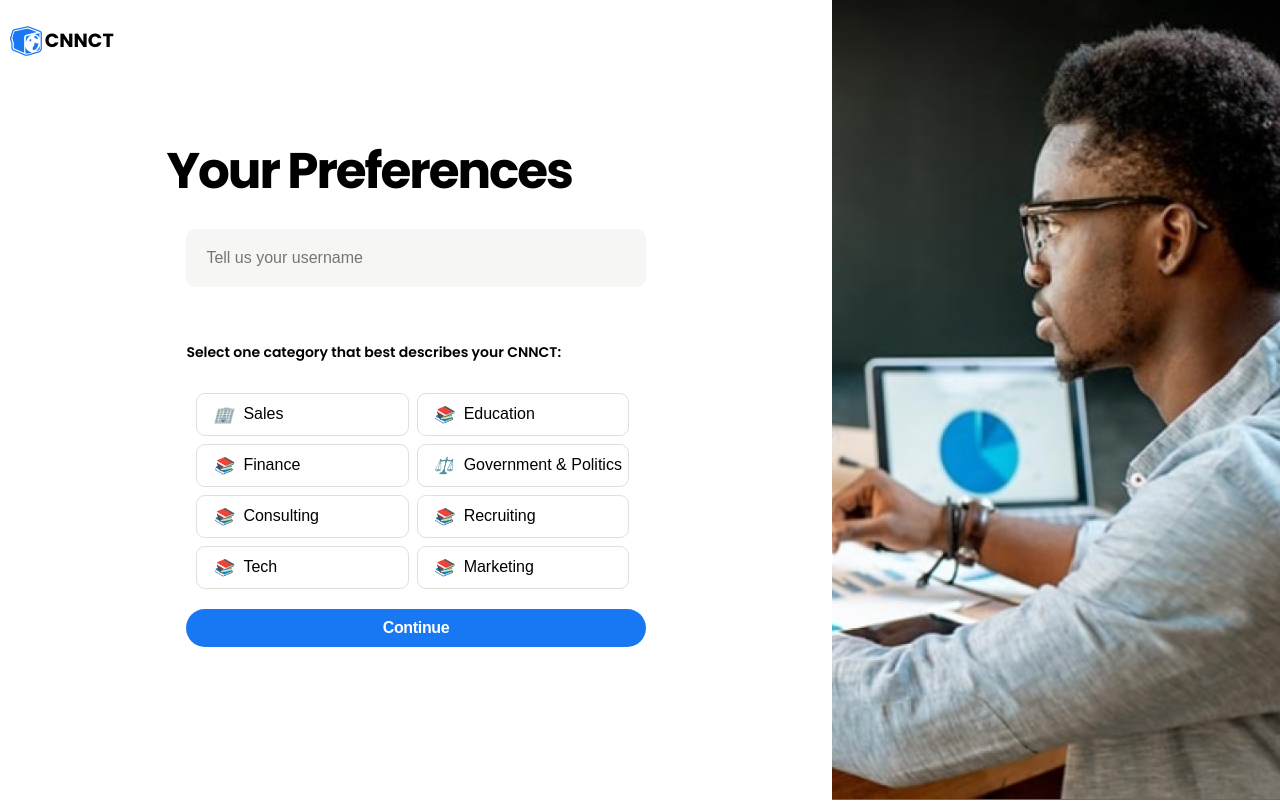
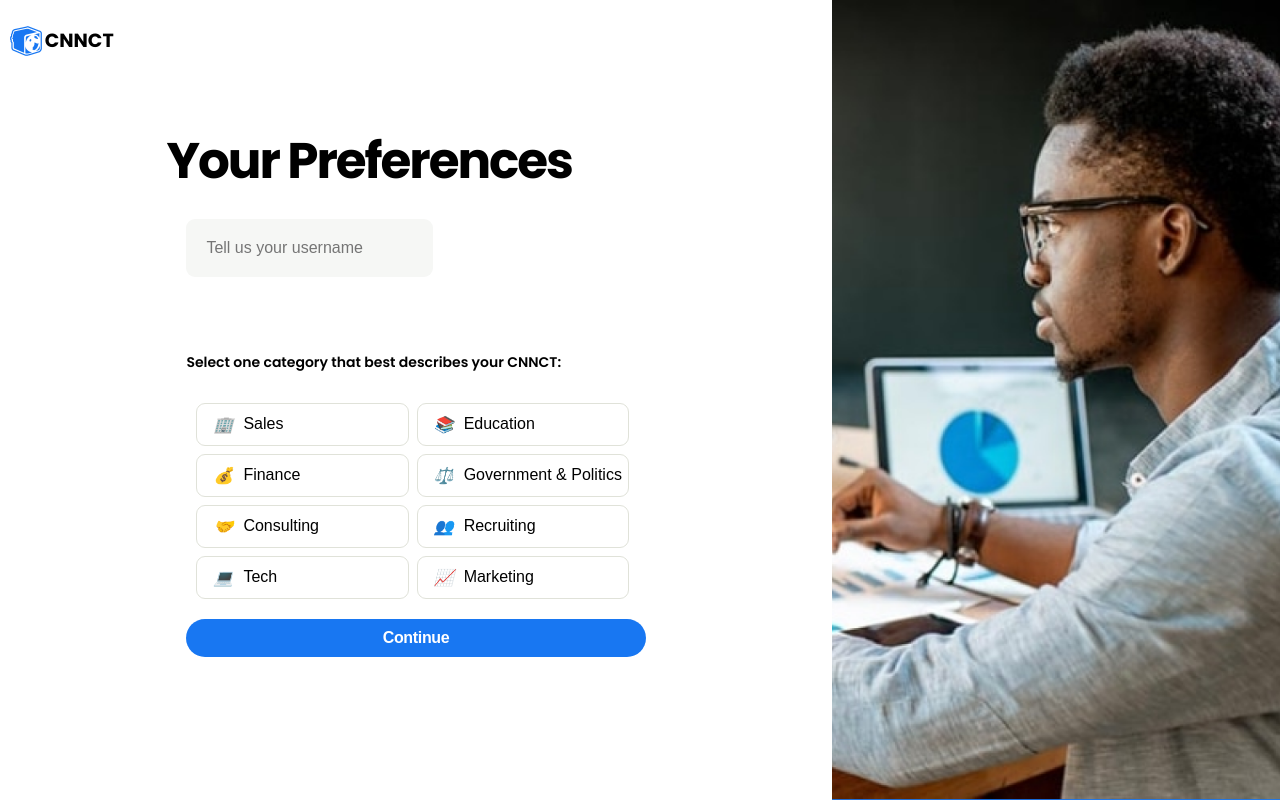
Before and after one commit to annuu1/meeting-scheduler, a React (Vite) app in the folder frontend/: page /preferences in a window 1280 px wide. Built offline with nearby package versions, Linux system fonts and the light colour scheme.

Commit message:
Add username availability check and preference selection to auth routes and frontend

```diff
--- a/frontend/src/components/auth/Preferences.jsx
+++ b/frontend/src/components/auth/Preferences.jsx
@@ -1,34 +1,102 @@
-import React, { useState } from 'react';
+import React, { useState, useEffect, useCallback } from 'react';
+import axios from 'axios';
 import styles from '../../styles/Preferences.module.css';
 import authImg from '../../assets/auth_bg.png';
 import Header from '../layout/Header';
-
-import finance from '../../assets/preferencesIcons/finance.svg';
+import { useNavigate } from 'react-router-dom';
 
 function Preferences() {
+  const navigate = useNavigate();
   const [formData, setFormData] = useState({
-    firstName:"",
-    lastName:"",
-    email:"",
-    password:"",
-    confirmPassword:"",
-  })
+    username: "",
+    preferences: "",
+  });
+  const [usernameAvailable, setUsernameAvailable] = useState(null);
+  const [loading, setLoading] = useState(false);
 
   const categories = [
     { name: 'Sales', icon: '🏢' },
     { name: 'Education', icon: '📚' },
-    { name: 'Finance', icon: '📚' },
+    { name: 'Finance', icon: '💰' },
     { name: 'Government & Politics', icon: '⚖️' },
-    { name: 'Consulting', icon: '📚' },
-    { name: 'Recruiting', icon: '📚' },
-    { name: 'Tech', icon: '📚' },
-    { name: 'Marketing', icon: '📚' },
+    { name: 'Consulting', icon: '🤝' },
+    { name: 'Recruiting', icon: '👥' },
+    { name: 'Tech', icon: '💻' },
+    { name: 'Marketing', icon: '📈' },
   ];
 
-  const handleChange = (e)=>{
-    const {name, value} = e.target;
-    setFormData((prev)=>({...prev, [name]:value}) )
+  const debounce = (func, delay) => {
+    let timeoutId;
+    return (...args) => {
+      clearTimeout(timeoutId);
+      timeoutId = setTimeout(() => func(...args), delay);
+    };
+  };
+
+  const checkUsernameAvailability = async (username) => {
+    if (!username) {
+      setUsernameAvailable(null);
+      return;
     }
+    setLoading(true);
+    try {
+      const response = await axios.get(`http://localhost:5000/api/auth/check-username/${username}`);
+      setUsernameAvailable(response.data.available);
+    } catch (error) {
+      console.error('Error checking username:', error);
+      setUsernameAvailable(null);
+    } finally {
+      setLoading(false);
+    }
+  };
+
+  const debouncedCheckUsername = useCallback(debounce(checkUsernameAvailability, 500), []);
+
+  const handleChange = (e) => {
+    const { name, value } = e.target;
+    setFormData((prev) => ({ ...prev, [name]: value }));
+    if (name === 'username') {
+      debouncedCheckUsername(value);
+    }
+  };
+
+  const handleCategorySelect = (category) => {
+    setFormData((prev) => ({ ...prev, preferences: category }));
+  };
+
+  const handleSubmit = async (e) => {
+    e.preventDefault();
+    if (!formData.username || !formData.preferences) {
+      alert('Please provide a username and select a category.');
+      return;
+    }
+    if (!usernameAvailable) {
+      alert('Username is not available. Please choose another.');
+      return;
+    }
+
+    const token = localStorage.getItem('token');
+    if (!token) {
+      alert('Please log in first.');
+      navigate('/login');
+      return;
+    }
+
+    try {
+      const response = await axios.put(
+        'http://localhost:5000/api/auth/preferences',
+        { username: formData.username, preferences: formData.preferences },
+        { headers: { Authorization: `Bearer ${token}` } }
+      );
+      if (response.data.success) {
+        alert('Preferences saved successfully!');
+        navigate('/dashboard');
+      }
+    } catch (error) {
+      console.error('Error saving preferences:', error);
+      alert(error.response?.data?.error || 'An error occurred while saving preferences.');
+    }
+  };
 
   return (
     <div className={styles.container}>
@@ -38,29 +106,50 @@ const [formData, setFormData] = useState({
       <div className={styles.formContainer}>
         <div className={styles.formWrapper}>
           <div className={styles.formHeader}>
-              <h1 className={styles.formHeaderSignin} >Your Preferences</h1>
+            <h1 className={styles.formHeaderSignin}>Your Preferences</h1>
           </div>
-          <form className={styles.form}>
-            <input type="text" placeholder='Tell us your username'
-            name='username' value={formData.username}
-            onChange={handleChange} className={styles.input}
-            required/>
+          <form className={styles.form} onSubmit={handleSubmit}>
+            <div className={styles.inputGroup}>
+              <input
+                type="text"
+                placeholder="Tell us your username"
+                name="username"
+                value={formData.username}
+                onChange={handleChange}
+                className={styles.input}
+                required
+              />
+              {formData.username && (
+                <span className={styles.usernameStatus}>
+                  {loading
+                    ? 'Checking...'
+                    : usernameAvailable === true
+                    ? 'Username available'
+                    : usernameAvailable === false
+                    ? 'Username taken'
+                    : ''}
+                </span>
+              )}
+            </div>
             <p>Select one category that best describes your CNNCT:</p>
             <div className={styles.grid}>
-            {
-                categories.map((category, index)=>{
-                    return (
-                        <button key={index} className={styles.categoryButton}>
+              {categories.map((category, index) => (
+                <button
+                  key={index}
+                  type="button"
+                  className={`${styles.categoryButton} ${
+                    formData.preferences === category.name ? styles.selected : ''
+                  }`}
+                  onClick={() => handleCategorySelect(category.name)}
+                >
                   <i className={styles.categoryIcon}>{category.icon}</i>
                   <div className={styles.categoryName}>{category.name}</div>
                 </button>
-                    )
-                })
-            }
-
+              ))}
             </div>
-
-            <button type="submit" className={styles.submitButton} >Continue</button>
+            <button type="submit" className={styles.submitButton} disabled={loading}>
+              Continue
+            </button>
           </form>
         </div>
       </div>
@@ -68,6 +157,7 @@ const [formData, setFormData] = useState({
         <img src={authImg} alt="auth image bg" />
       </div>
     </div>
-  )}
+  );
+}
 
 export default Preferences;
--- a/frontend/src/styles/Preferences.module.css
+++ b/frontend/src/styles/Preferences.module.css
@@ -110,6 +110,36 @@
     object-fit: cover;
 }
 
+.usernameStatus {
+    font-size: 0.9rem;
+    margin-top: 5px;
+    color: #1b27d4;
+  }
+
+  .usernameStatus.available {
+    color: green;
+  }
+
+  .usernameStatus.taken {
+    color: red;
+  }
+
+  .categoryButton:hover {
+    background: #f5f5f5;
+  }
+
+  .categoryButton.selected {
+    background: #007bff;
+    color: #fff;
+    border-color: #007bff;
+  }
+
+  .inputGroup {
+    margin-bottom: 20px;
+  }
+
+
+
 
 @media (max-width: 768px) {
     .container{
```
Also changed, not shown: 1 other file (tests, documents, lock files or other folders). Lines whose indentation alone changed are shown as unchanged.
